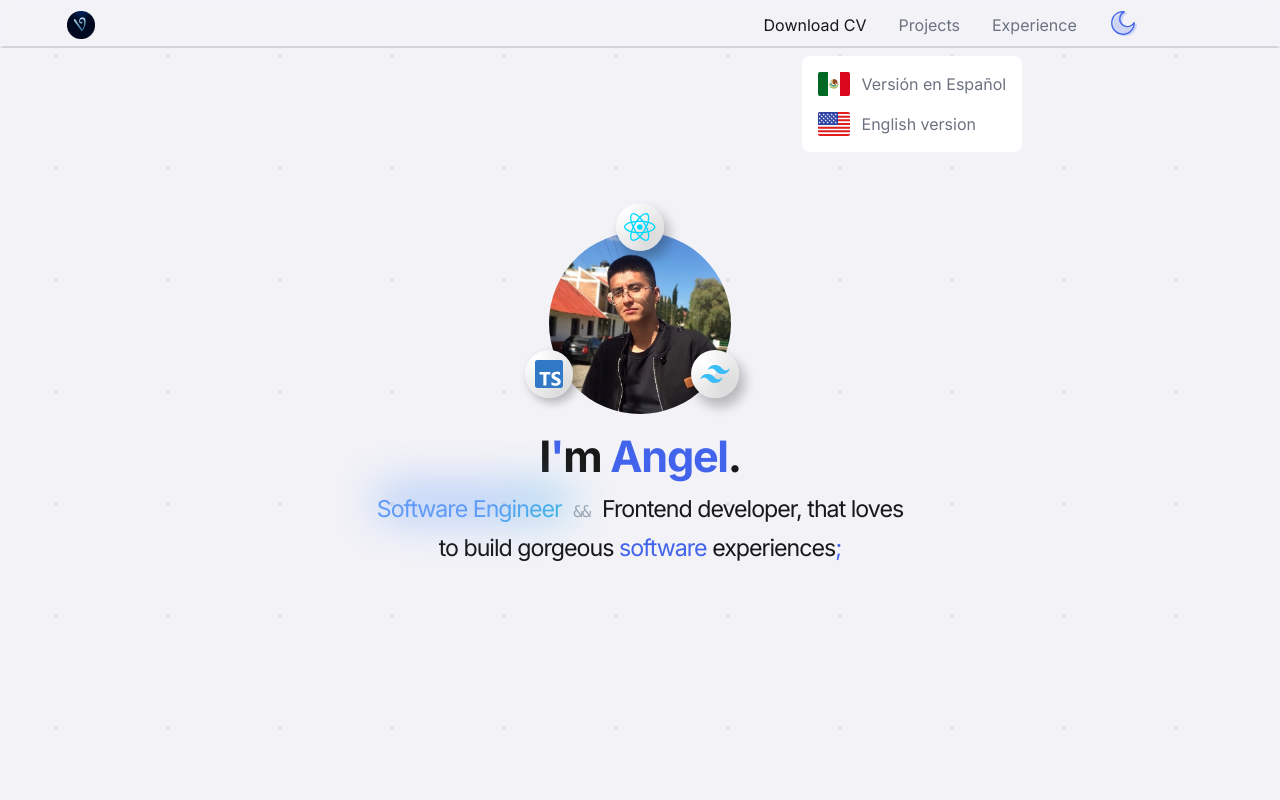
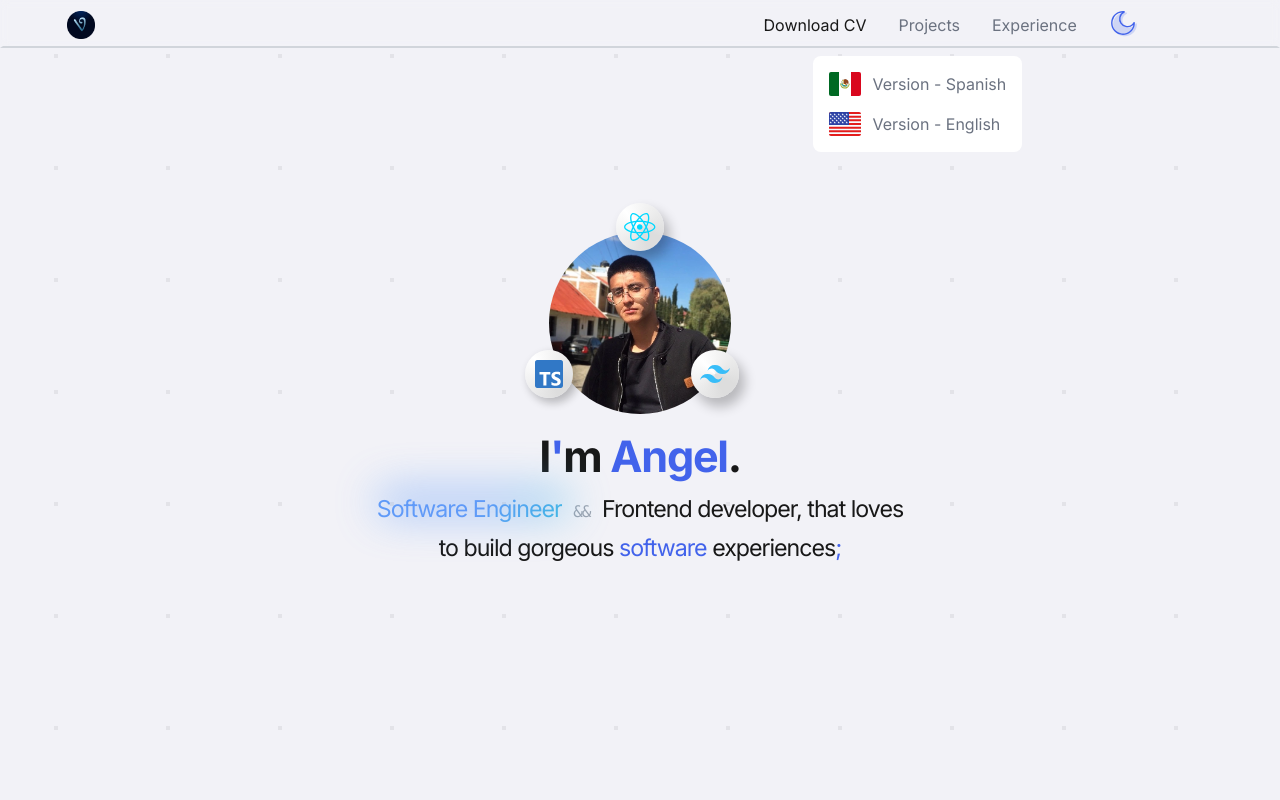
Before and after one commit to ValenciaArcega/astro-portfolio, an Astro site: page / in a window 1280 px wide. Both pictures are taken after a click on the label "Download CV". Shown: the top 800 px of the page. Built offline with nearby package versions, Linux system fonts and the light colour scheme; Astro itself is replaced by a stand-in of ours.

Commit message:
feature: new resume version has been added and some label issues

```diff
--- a/src/components/Navbar.astro
+++ b/src/components/Navbar.astro
@@ -25,19 +25,19 @@ const ankerNav =
     <article class="wrapperModalCV">
       <a
         class={ankerCVBtn}
-        href="/assets/valenciaarcega-cv-es.pdf"
-        download="valenciaarcega-cv-es.pdf"
+        href="/assets/resume-es.pdf"
+        download="resume-es.pdf"
       >
         <FlagMX />
-        Versión en Español
+        Version - Spanish
       </a>
       <a
         class={ankerCVBtn}
-        href="/assets/valenciaarcega-cv-en.pdf"
-        download="valenciaarcega-cv-en.pdf"
+        href="/assets/resume-en.pdf"
+        download="resume-en.pdf"
       >
         <FlagUS />
-        English version
+        Version - English
       </a>
     </article>
 
```
Also changed, not shown: to-do.md (deleted, +0 -6 lines), 4 other files.
